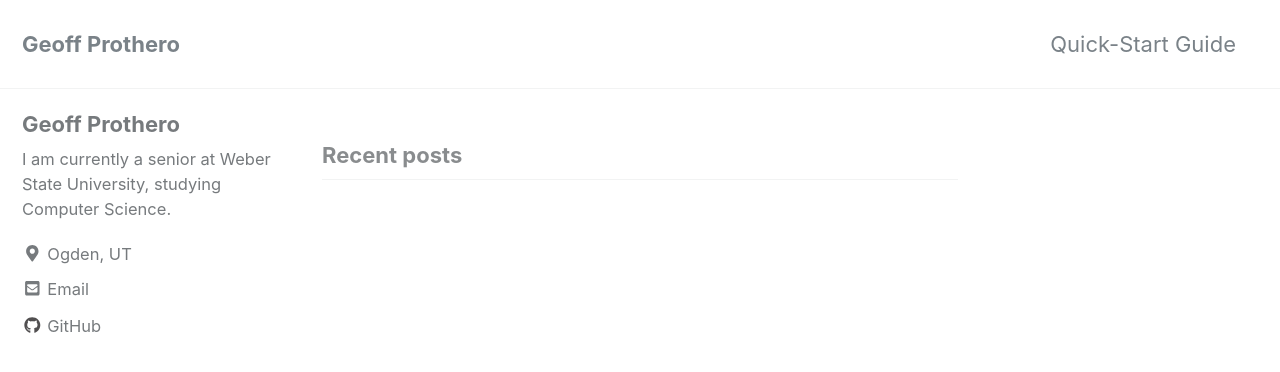
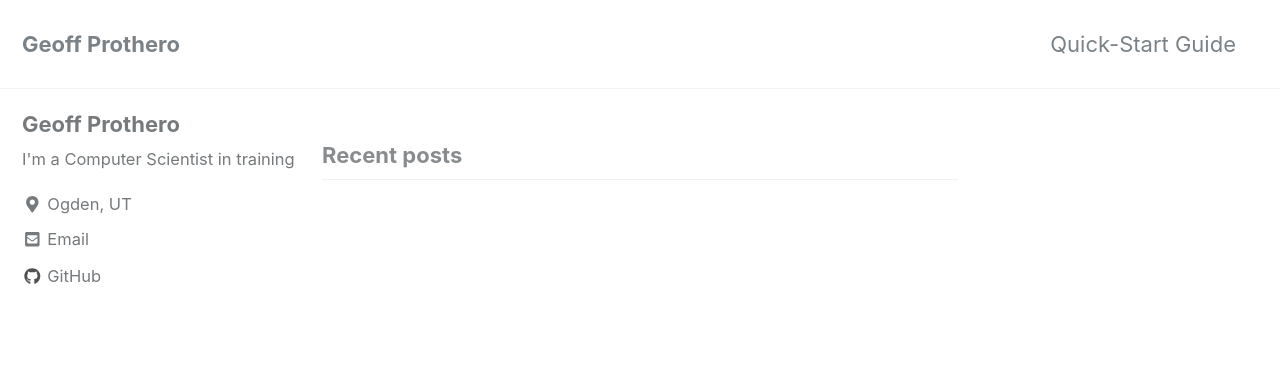
Before and after one commit to GeoProth/GeoProth.github.io, a Jekyll site: the page built from index.html, in a window 1280 px wide and 900 px high. Shown: the top 372 px of the window. Built offline with Jekyll 4.4.1, drawn with Linux system fonts in a browser that asks for light colours; nearby versions of some CDN libraries; the list of posts is cut into pages by our own code.

Commit message:
added changes

```diff
--- a/_config.yml
+++ b/_config.yml
@@ -102,7 +102,7 @@ analytics:
 author:
   name             : "Geoff Prothero"
   avatar           : # path of avatar image, e.g. "/assets/images/bio-photo.jpg"
-  bio              : "I am currently a senior at Weber State University, studying Computer Science."
+  bio              : "I'm a Computer Scientist in training"
   location         : "Ogden, UT"
   email            : "Gprothero@live.com"
   uri              :
```
